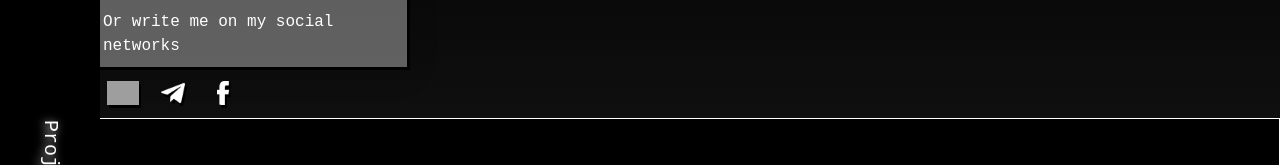
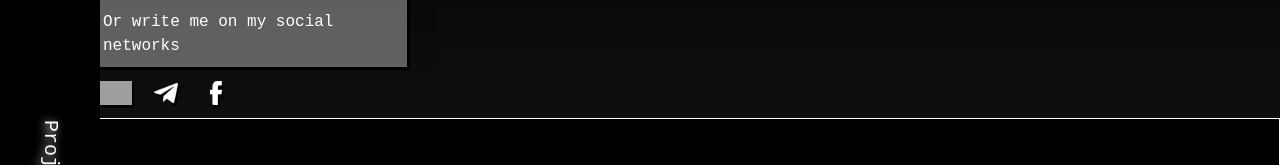
Before and after one commit to kazrias/porfolio, a React (Vite) app: page /contact in a window 1280 px wide. Shown: the part 232-397 px from the top of the page. Built offline with nearby package versions, Linux system fonts and the light colour scheme; grey boxes are pictures that could not be loaded; a web font is replaced by a local one.

Commit message:
Fix margin

```diff
--- a/src/pages/Contact/Contact.scss
+++ b/src/pages/Contact/Contact.scss
@@ -116,7 +116,7 @@
   &__icons {
     display: flex;
     gap: 10px;
-
+    margin-left: -7px;
     a {
       display: flex;
       transition: all .3s;
```
